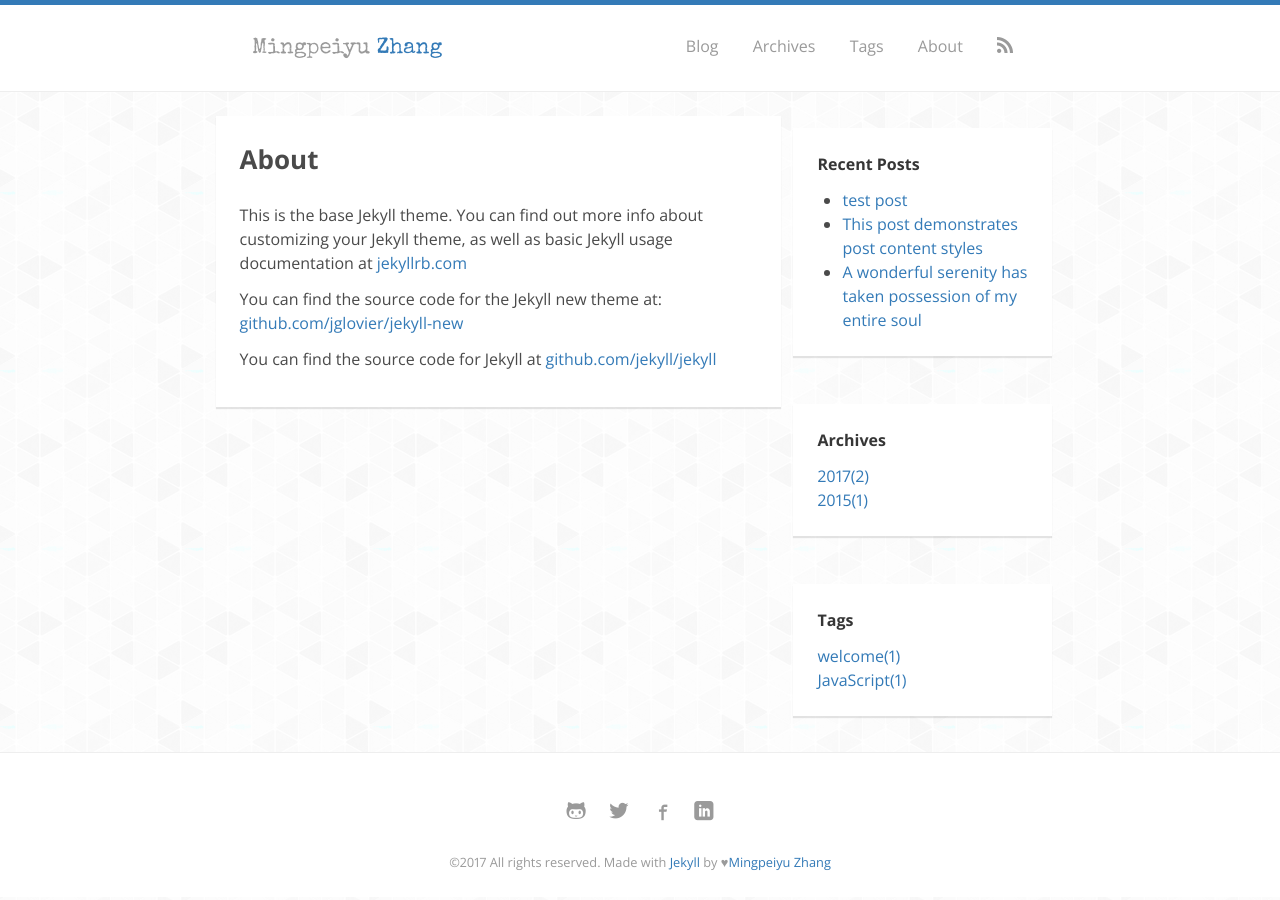
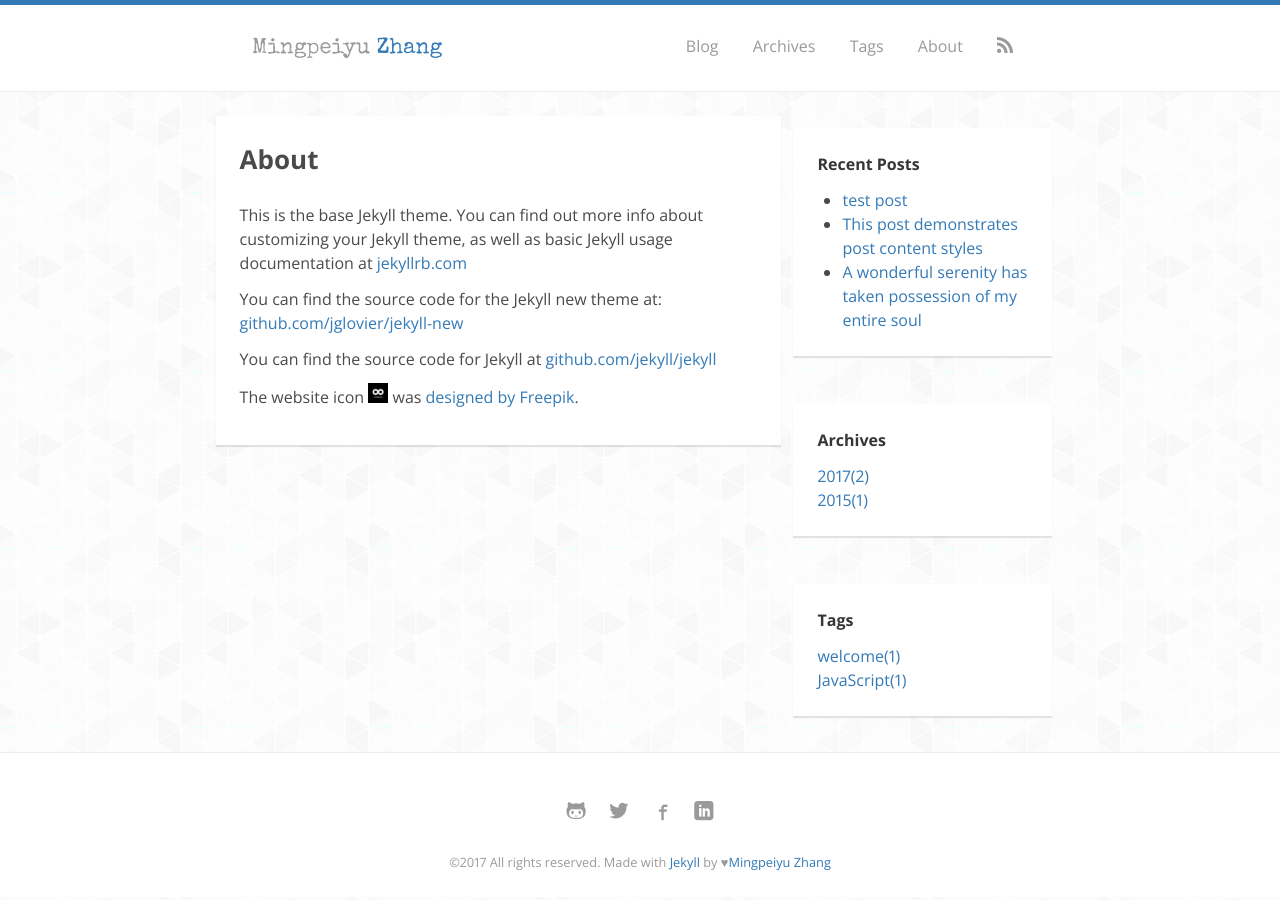
Before and after one commit to zmpyzmpy/zmpyzmpy.github.io, a Jekyll site: the page built from about.md, in a window 1280 px wide. Built offline with Jekyll 4.4.1, drawn with Linux system fonts in a browser that asks for light colours; nearby versions of some CDN libraries; some web fonts are replaced; comment, search, counter and statistics services are not loaded.

Commit message:
almost done

```diff
--- a/_config.yml
+++ b/_config.yml
@@ -1,7 +1,7 @@
 # SEO settings
 title: Mingpeiyu Zhang
-description: "A free Jekyll theme for download"
-keywords: "Jekyll, theme, free, download, SEO, blog, web"
+description: "Mingpeiyu Zhang's personal website."
+keywords: "Jekyll, blog, web, computer science, data science, machine learning"
 url: http://zhangmpy.site
 baseurl: ""
 # baseurl: ""
--- a/_includes/head.html
+++ b/_includes/head.html
@@ -1,4 +1,6 @@
   <head>
+
+    <link rel="shortcut icon" type="image/jpg" href="{{ "/images/icon.jpg" | prepend: site.url }}" >
     <meta charset="utf-8">
     <meta http-equiv="X-UA-Compatible" content="IE=edge">
     <meta name="viewport" content="width=device-width, initial-scale=1">
--- a/about.md
+++ b/about.md
@@ -9,3 +9,7 @@ This is the base Jekyll theme. You can find out more info about customizing your
 You can find the source code for the Jekyll new theme at: [github.com/jglovier/jekyll-new](https://github.com/jglovier/jekyll-new)
 
 You can find the source code for Jekyll at [github.com/jekyll/jekyll](https://github.com/jekyll/jekyll)
+
+
+
+The website icon ![icon](/images/icon.jpg){:height="20px"} was <a href='http://www.freepik.com/free-vector/infinity-icon_1111852.htm'>designed by Freepik</a>.
```
Also changed, not shown: images/icon.jpg (added), 12 other files.
